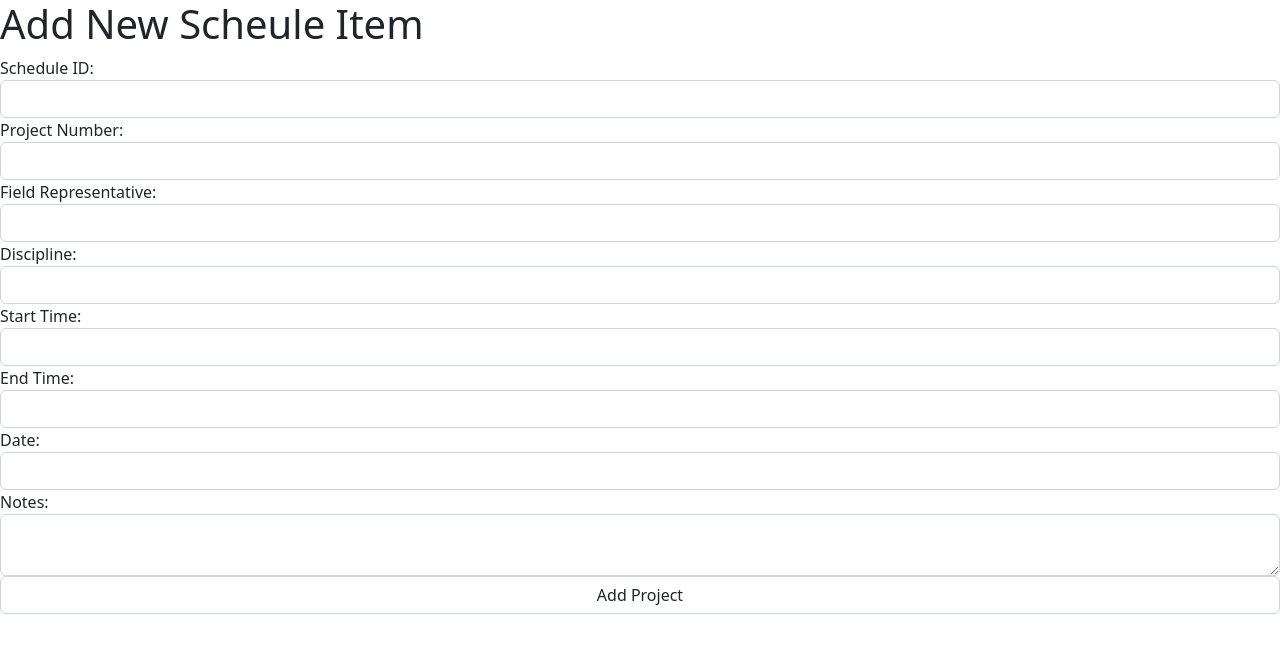
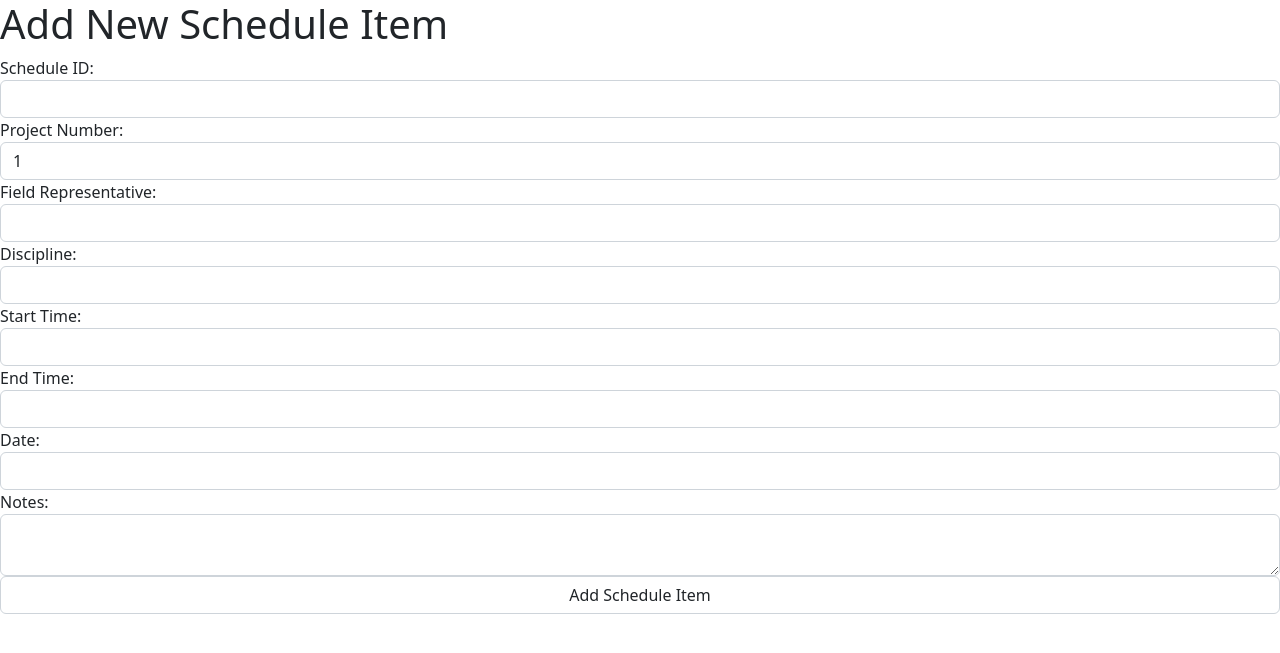
Before and after one commit to mcb11235/CMT_Data_Systems, a Flask app: page /add_schedule in a window 1280 px wide. Shown: the top 653 px of the page. Run offline with Flask 2, Linux system fonts and the light colour scheme; tables that the repository leaves empty or names only in its code hold one stand-in row (Sample ...).

Commit message:
schedule, add_schedule template updated

```diff
--- a/flask_app/controllers/schedules.py
+++ b/flask_app/controllers/schedules.py
@@ -1,6 +1,7 @@
 from flask_app import app
 from flask import render_template, redirect, request, session, flash
 from flask_app.models.schedule import Schedule
+from flask_app.models.project import Project
 from flask_bcrypt import Bcrypt
 bcrypt = Bcrypt(app)
 @app.route('/schedules')
@@ -10,23 +11,24 @@ def schedules():
     return render_template('/schedules.html', posts = schedules)
 @app.route('/add_schedule')
 def add_schedule():
-    return render_template('new_schedule.html')
+    projects = Project.get_all_posts()
+    return render_template('new_schedule.html', projects = projects)
 @app.route('/publish_schedule', methods=['POST'])
 def publish_schedule():
-    if request.form['schedule_id'] == '' or request.form['project_manager'] == '':
+    if request.form['field_representative'] == '' or request.form['date'] == '':
         flash("All fields are required!")
-        return redirect('/schedules')
+        return redirect('/add_schedule')
     data = {
-        'projectid': request.form['projectid'],
-        'project_name': request.form['project_name'],
-        'client_name': request.form['client_name'],
-        'owner_name': request.form['owner_name'],
-        'project_manager': request.form['project_manager'],
-        'principal_engineer': request.form['principal_engineer'],
-        'total_budget': request.form['total_budget'],
-        'industry_sector': request.form['industry_sector']
+        'schedule_id': request.form['schedule_id'],
+        'project_id': request.form['project_id'],
+        'field_representative': request.form['field_representative'],
+        'discipline': request.form['discipline'],
+        'start_time': request.form['start_time'],
+        'end_time': request.form['end_time'],
+        'date': request.form['date'],
+        'notes': request.form['notes']
     }
-    Schedule.save_project(data)
+    Schedule.save_schedule(data)
     return redirect('/schedules')
 @app.route('/edit_schedule/<id>')
 def edit_schedule(id):
--- a/flask_app/models/schedule.py
+++ b/flask_app/models/schedule.py
@@ -15,7 +15,7 @@ class Schedule:
         self.notes = data['notes']
     @classmethod
     def save_schedule(cls, data):
-        query = "INSERT INTO schedules (schedule_id,project_id,field_representative,discipline,start_time,end_time,notes,date) VALUES (%(schedule_id)s,%(project_id)s,%(field_representative)s,%(discipine)s,%(start_time)s,%(end_time)s,%(date)s,%(notes)s);"
+        query = "INSERT INTO schedules (schedule_id,project_id,field_representative,discipline,start_time,end_time,date,notes) VALUES (%(schedule_id)s,%(project_id)s,%(field_representative)s,%(discipline)s,%(start_time)s,%(end_time)s,%(date)s,%(notes)s);"
         return connectToMySQL(schema_name).query_db(query, data)
     @classmethod
     def update_schedule(cls, data):
--- a/flask_app/templates/new_schedule.html
+++ b/flask_app/templates/new_schedule.html
@@ -10,13 +10,17 @@
 			{% endfor %}
 		{% endif %}
 	{% endwith %}
-    <h1>Add New Scheule Item</h1>
+    <h1>Add New Schedule Item</h1>
     <div class="form-group">
         <form action="/publish_schedule" method="POST">
             <label for="schedule_id">Schedule ID:</label>
             <input type="text" name="schedule_id" class="form-control"></input>
             <label for="project_id">Project Number:</label>
-            <input type="text" name="project_id" class="form-control"></input>
+            <select name="project_id" class="form-control">
+                {% for project in projects %}
+                    <option value="{{project.projectid[0]}}">{{project.projectid[0]}}</option>
+                {% endfor %}
+            </select>
             <label for="field_representative">Field Representative:</label>
             <input type="text" name="field_representative" class="form-control"></input>
             <label for="discipline">Discipline:</label>
@@ -29,6 +33,6 @@
             <input type="text" name="date" class="form-control"></input>
             <label for="notes">Notes:</label>
             <textarea name="notes" class="form-control"></textarea>
-            <input type="submit" value="Add Project" class="form-control">
+            <input type="submit" value="Add Schedule Item" class="form-control">
         </form>
     </div>
```
Also changed, not shown: flask_app/templates/schedules.html (+17 -17 lines).
